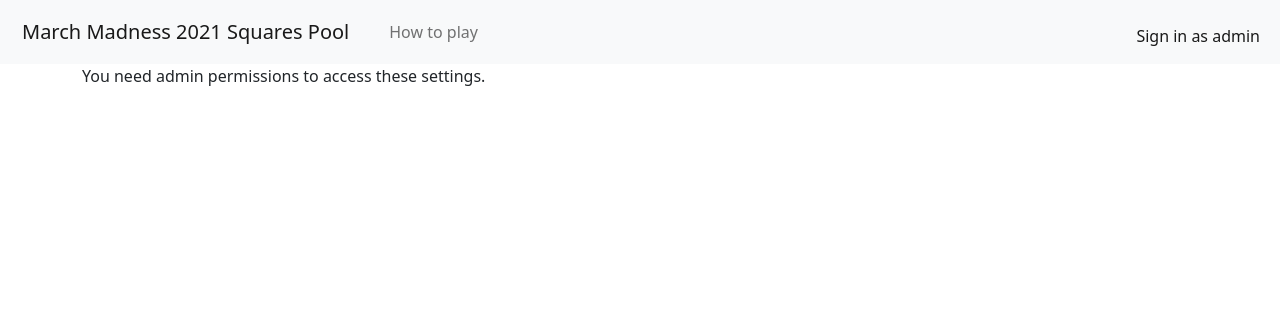
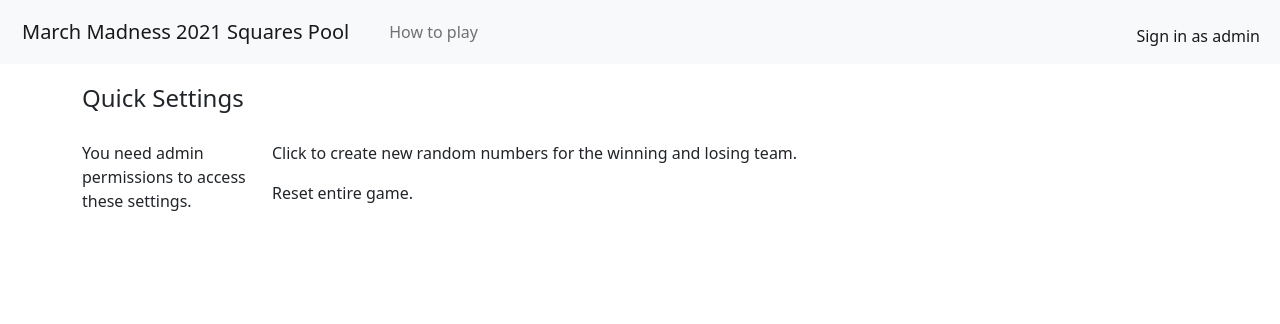
Before and after one commit to cqchisholm/March-Madness-Squares, a Django app: page /quick-settings in a window 1280 px wide. Shown: the top 324 px of the page. Run offline with Django 3.2, Linux system fonts and the light colour scheme.

Commit message:
HTML updates

```diff
--- a/MMSquares/Squares/static/squares/styles.css
+++ b/MMSquares/Squares/static/squares/styles.css
@@ -76,7 +76,7 @@ span {
     color: rgb(196, 194, 194);
 }
 
-.upload-file {
+.upload-file, .quick-settings, .message {
     padding-top: 20px;
 }
 
--- a/MMSquares/Squares/templates/squares/layout.html
+++ b/MMSquares/Squares/templates/squares/layout.html
@@ -45,6 +45,18 @@
         </div>
       </nav>
 
+      {% if messages %}
+        {% for message in messages %}
+            <div class="message">
+                <div class="alert alert-success alert-dismissible fade show w-25 mx-auto" role="alert">
+                    <strong>{{ message }}</strong>
+                    <button type="button" class="btn-close" data-bs-dismiss="alert" aria-label="Close"></button>
+                </div>
+            </div>
+        {% endfor %}
+      {% endif %}
+
+
     {% block body %}
     {% endblock %}
 
--- a/MMSquares/Squares/templates/squares/quick_settings.html
+++ b/MMSquares/Squares/templates/squares/quick_settings.html
@@ -5,24 +5,31 @@
 
 {% block body %}
 
-    <div class="container">
+    <div class="container upload-file">
+        <h4>Quick Settings</h4>
+        <div class="row" style="padding-top: 20px;">
+            <div class="col-2">
+                <div>
                     {% if request.user.is_authenticated %}
                         <form method="POST">
                             {% csrf_token %}
-                <p>Click to create new random numbers for the winning and losing team:
-                    <input class="btn btn-primary" type="submit" value="New Numbers" name="new_numbers">
-                </p>
+                            <p><input class="btn btn-primary" type="submit" value="New Numbers" name="new_numbers"></p>
                         </form>
                         <form method-"POST">
                             {% csrf_token %}
-                Reset entire game.
-                <input class="btn btn-primary" type="submit" value="Reset Games" name="reset_game">
+                            <p><input class="btn btn-primary" type="submit" value="Reset Games" name="reset_game">    </p>
                         </form>
 
                     {% else %}
                         You need admin permissions to access these settings.
                     {% endif %}
                 </div>
-
+            </div>
+            <div class="col">
+                <p>Click to create new random numbers for the winning and losing team.</p>
+                <p>Reset entire game.</p>
+            </div>
+        </div>
+    </div>
 
 {% endblock %}
--- a/MMSquares/Squares/templates/squares/upload.html
+++ b/MMSquares/Squares/templates/squares/upload.html
@@ -25,7 +25,7 @@
                     <li>Make sure every square is filled out on the Google Sheets
                     speadsheet at this <a href="https://docs.google.com/spreadsheets/d/1RalxR6R1K2gvQElQAUdvIuiRVYUqXciLOGwR-Cy3qMQ/edit?usp=sharing" target="_blank">link</a>.</li>
                     <li>Download the file to your computer.</li>
-                    <li>Upload via the buttons to the right.</li>
+                    <li>Upload via the buttons to the left.</li>
                 </ol>
             </div>
         </div>
```
Also changed, not shown: MMSquares/Squares/templates/squares/homepage.html (+0 -11 lines), MMSquares/Squares/templates/squares/login.html (+0 -10 lines), MMSquares/db.sqlite3. Lines whose indentation alone changed are shown as unchanged.
